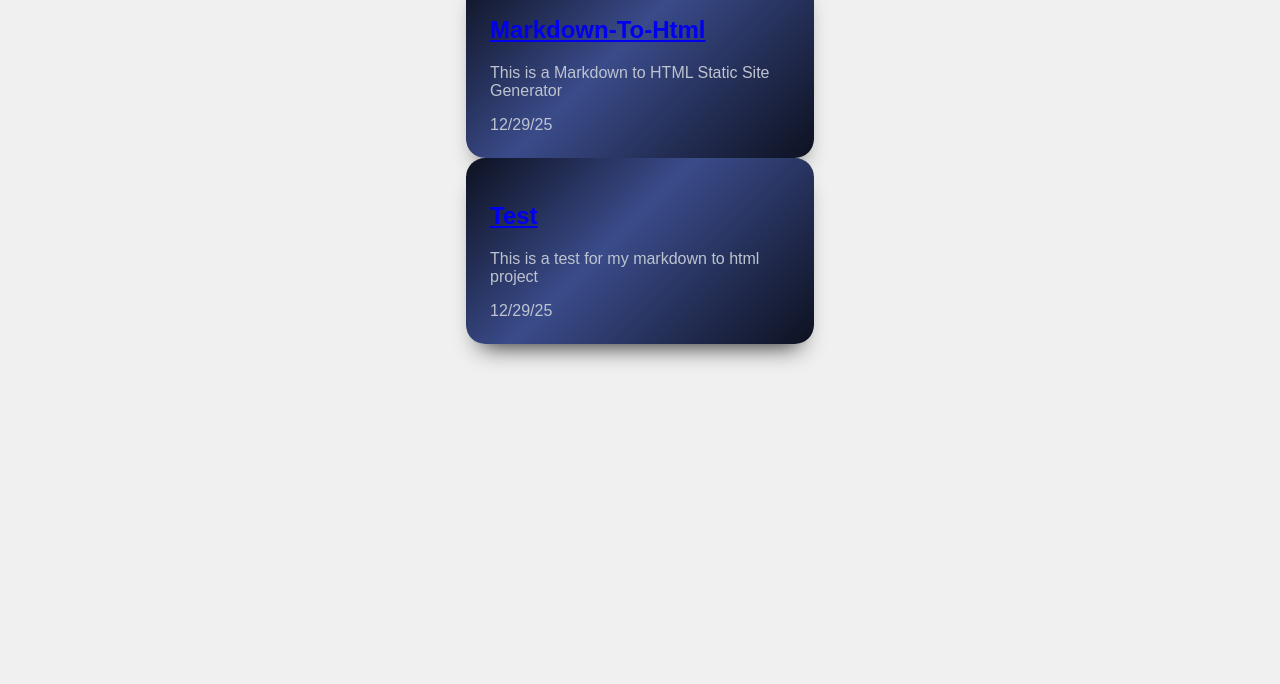
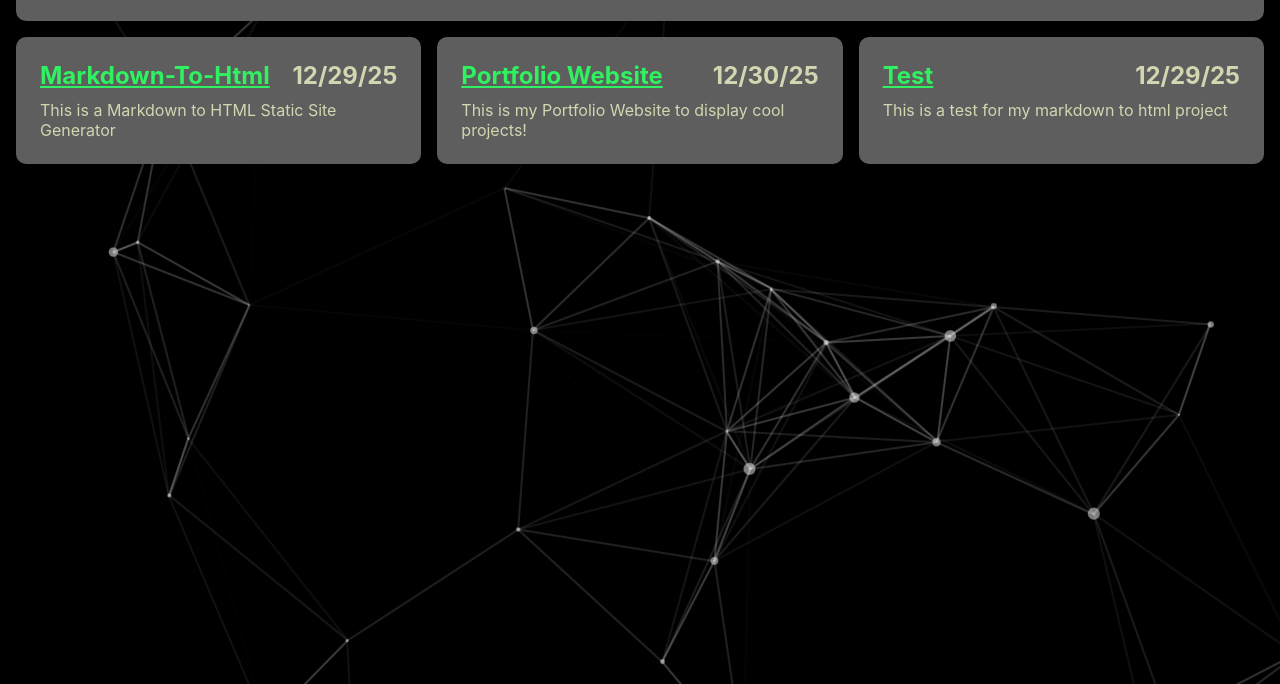
Before and after one commit to Calvin8606/calvin8606.github.io, a plain HTML site: page index.html in a window 1280 px wide. Shown: the part 116-800 px from the top of the page. Drawn offline with Linux system fonts and the light colour scheme.

Commit message:
added more css

```diff
--- a/css/style.css
+++ /dev/null
@@ -1,28 +0,0 @@
-/* css/style.css */
-body {
-  background-color: #f0f0f0;
-  font-family: sans-serif;
-  display: flex;
-  flex-direction: column;
-  align-items: center;
-}
-
-h1 {
-  color: #333;
-}
-
-.bgblue {
-  background: linear-gradient(135deg, #fffffff5, #3a4b8a, #ffffff98);
-  padding: 1px;
-  border-radius: 1.2rem;
-  box-shadow: 0px 1rem 1.5rem -0.9rem #000000e1;
-  max-width: 300px;
-}
-
-.project-card {
-  font-size: 1rem;
-  color: #bec4cf;
-  background: linear-gradient(135deg, #0d1120 0%, #3a4b8a 43%, #0d1120 100%);
-  padding: 1.5rem;
-  border-radius: 1.2rem;
-}
--- a/index.html
+++ b/index.html
@@ -7,21 +7,49 @@
 </head>
 
 <body>
-  <div>
-    <h1>Welcome! I hope you like what you see! :D</h1>
+  <style>
+    body {
+      background-image: url('background.png');
+    }
+  </style>
+  <div class="intro">
+    <div>
+      <h1>Welcome! I hope you like what you see! :D</h1>
+    </div>
+    <div>
+      <p>Hi! My name is Calvin.</p>
+    </div>
   </div>
   <div class="project-list">
 
-    <div class="project-card bgblue">
-      <h2><a href="Markdown-To-Html.html">Markdown-To-Html</a></h2>
-      <p>This is a Markdown to HTML Static Site Generator</p>
-      <span>12/29/25</span>
+    <div class="project-card">
+      <h2 class="name-date">
+        <a class="link left-item" href="pages/Markdown-To-Html.html">Markdown-To-Html</a>
+        <span class="right-item">12/29/25</span>
+      </h2>
+      <div class="description">
+        <p>This is a Markdown to HTML Static Site Generator</p>
+      </div>
     </div>
 
-    <div class="project-card bgblue">
-      <h2><a href="Test.html">Test</a></h2>
-      <p>This is a test for my markdown to html project</p>
-      <span>12/29/25</span>
+    <div class="project-card">
+      <h2 class="name-date">
+        <a class="link left-item" href="pages/Portfolio%20Website.html">Portfolio Website</a>
+        <span class="right-item">12/30/25</span>
+      </h2>
+      <div class="description">
+        <p>This is my Portfolio Website to display cool projects!</p>
+      </div>
+    </div>
+
+    <div class="project-card">
+      <h2 class="name-date">
+        <a class="link left-item" href="pages/Test.html">Test</a>
+        <span class="right-item">12/29/25</span>
+      </h2>
+      <div class="description">
+        <p>This is a test for my markdown to html project</p>
+      </div>
     </div>
 
   </div>
--- /dev/null
+++ b/style.css
@@ -0,0 +1,59 @@
+* {
+  margin: 0;
+  padding: 0;
+  box-sizing: border-box;
+  color: #d3d6b0;
+  /* Makes width/height calculations include padding */
+}
+
+body {
+  padding: 16px;
+  background-color: black;
+  font-family: inter;
+}
+
+.intro {
+  color: #d3d6b0;
+  font-size: 20px;
+  background: #5e5e5e;
+  padding: 1.5rem;
+  border-radius: 10px;
+  margin-bottom: 16px;
+}
+
+.project-list {
+  display: grid;
+  grid-template-columns: 1fr 1fr 1fr;
+  gap: 16px;
+  width: 100%;
+}
+
+
+.project-card {
+  font-size: 16px;
+  color: #d3d6b0;
+  background: #5e5e5e;
+  padding: 1.5rem;
+  border-radius: 10px;
+  display: flex;
+  flex-direction: column;
+  gap: 10px;
+}
+
+.name-date {
+  display: flex;
+  justify-content: space-between;
+  align-items: center;
+  width: 100%;
+}
+
+
+.link {
+  color: #30f261;
+}
+
+
+.discription {
+  display: flex;
+  align-items: center;
+}
```
Also changed, not shown: pages/Markdown-To-Html.html (+6 -0 lines), pages/Portfolio Website.html (added, +47 -0 lines), pages/Test.html (+7 -15 lines), background.png (added).
